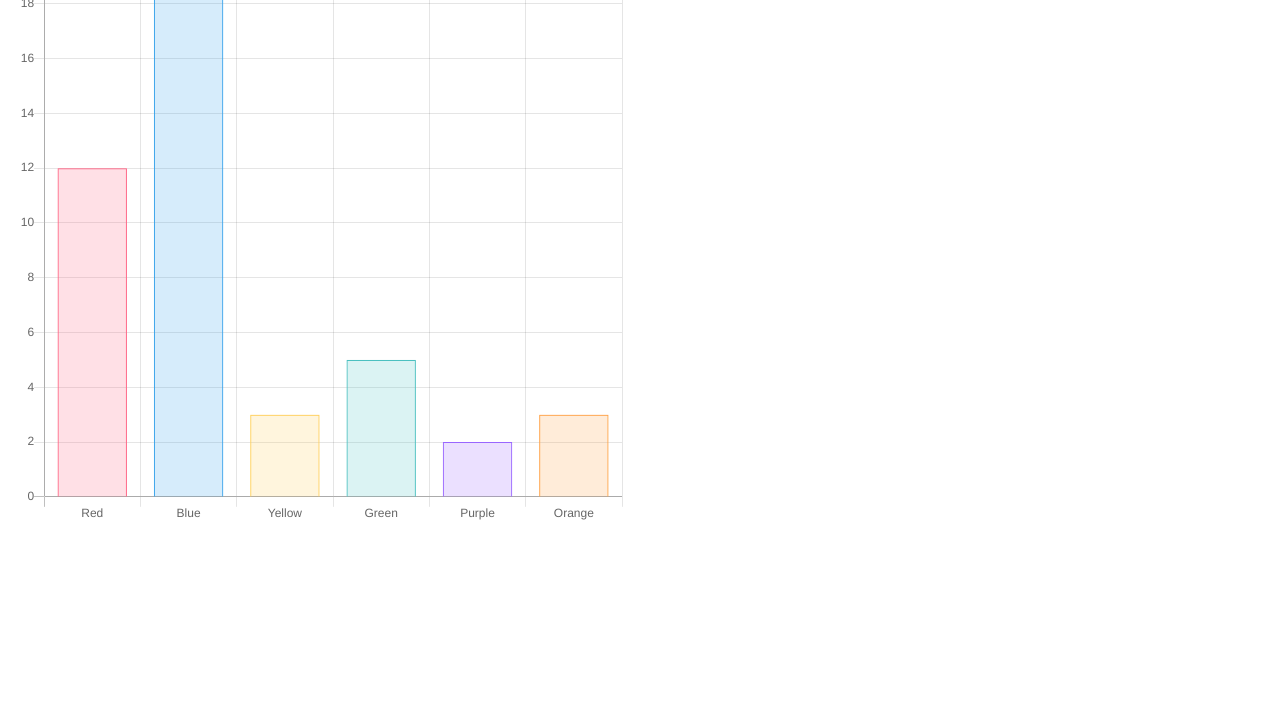
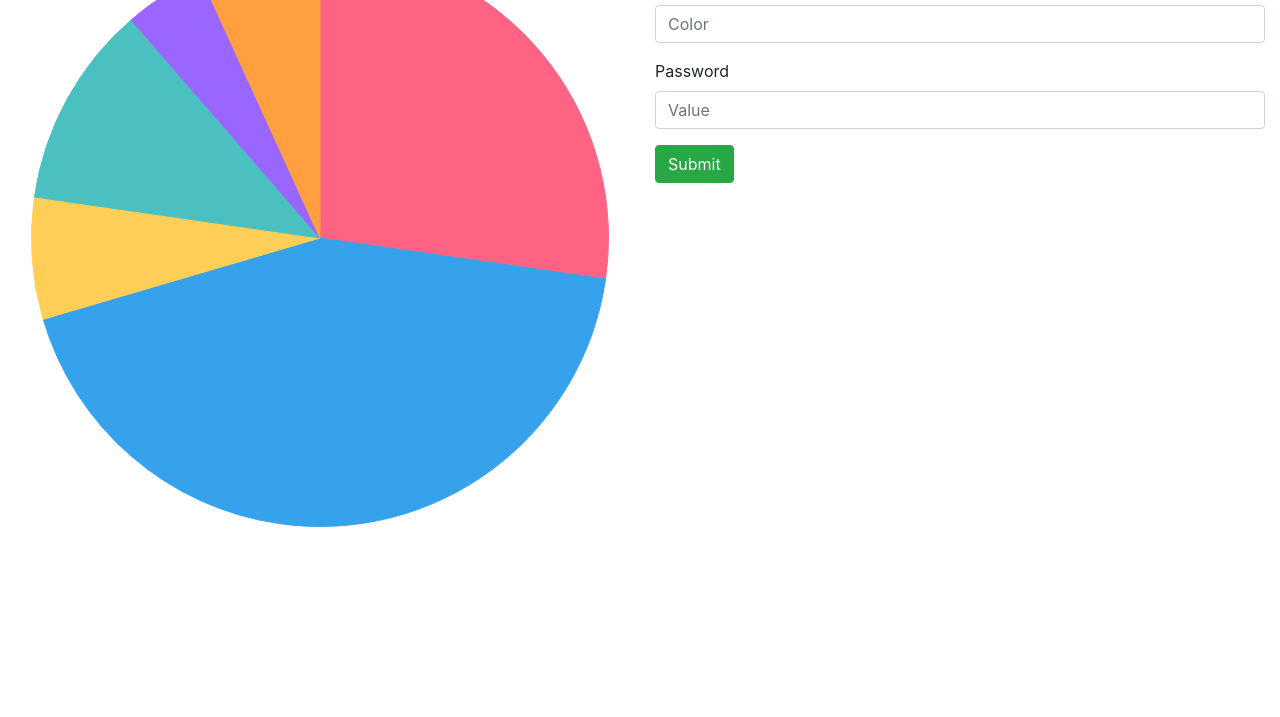
Before and after one commit to aelittaezugbaya/ChartJS-example, a plain HTML site: page index.html in a window 1280 px wide. Shown: the part 83-800 px from the top of the page. Drawn offline with nearby package versions, Linux system fonts and the light colour scheme.

Commit message:
added form

```diff
--- a/index.html
+++ b/index.html
@@ -13,6 +13,17 @@
                 </div>
                 <div class="col-sm-6">
                     <h1>Type type and type!</h1>
+                    <form>
+                        <div class="form-group">
+                            <label for="color">Email address</label>
+                            <input type="text" class="form-control" id="color" aria-describedby="emailHelp" placeholder="Color">
+                        </div>
+                        <div class="form-group">
+                            <label for="value">Password</label>
+                            <input type="text" class="form-control" id="value" placeholder="Value">
+                        </div>
+                        <button class="btn btn-success" type="submit">Submit</button>
+                    </form>
                 </div>
             </div>
         </div>
--- a/index.js
+++ b/index.js
@@ -1,18 +1,18 @@
 var ctx = document.getElementById("myChart").getContext('2d');
 var myChart = new Chart(ctx, {
-    type: 'bar',
+    type: 'pie',
     data: {
         labels: ["Red", "Blue", "Yellow", "Green", "Purple", "Orange"],
         datasets: [{
             label: '# of Votes',
             data: [12, 19, 3, 5, 2, 3],
             backgroundColor: [
-                'rgba(255, 99, 132, 0.2)',
-                'rgba(54, 162, 235, 0.2)',
-                'rgba(255, 206, 86, 0.2)',
-                'rgba(75, 192, 192, 0.2)',
-                'rgba(153, 102, 255, 0.2)',
-                'rgba(255, 159, 64, 0.2)'
+                'rgba(255, 99, 132, 1)',
+                'rgba(54, 162, 235,1)',
+                'rgba(255, 206, 86, 1)',
+                'rgba(75, 192, 192, 1)',
+                'rgba(153, 102, 255, 1)',
+                'rgba(255, 159, 64, 1)'
             ],
             borderColor: [
                 'rgba(255,99,132,1)',
@@ -26,12 +26,6 @@ var myChart = new Chart(ctx, {
         }]
     },
     options: {
-        scales: {
-            yAxes: [{
-                ticks: {
-                    beginAtZero:true
-                }
-            }]
-        }
+
     }
 });
```
